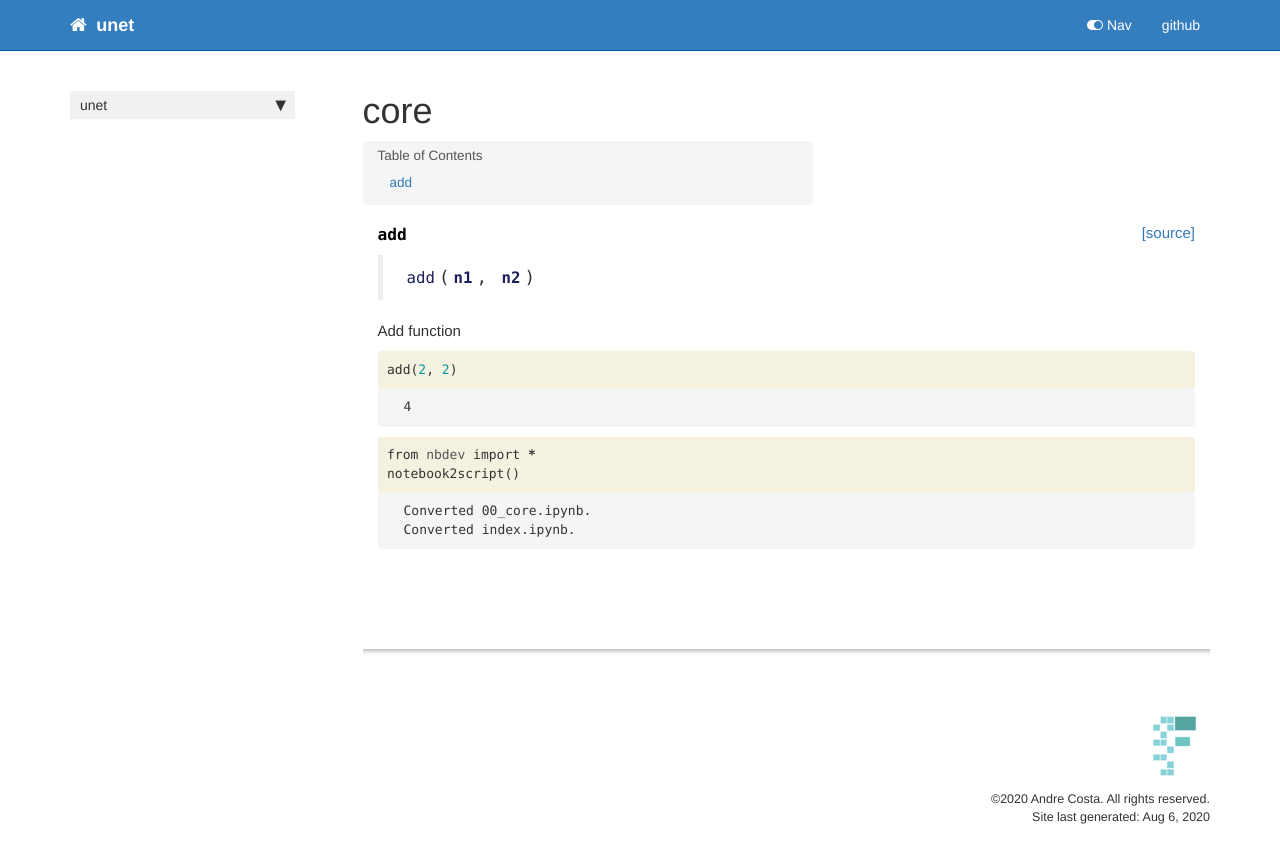
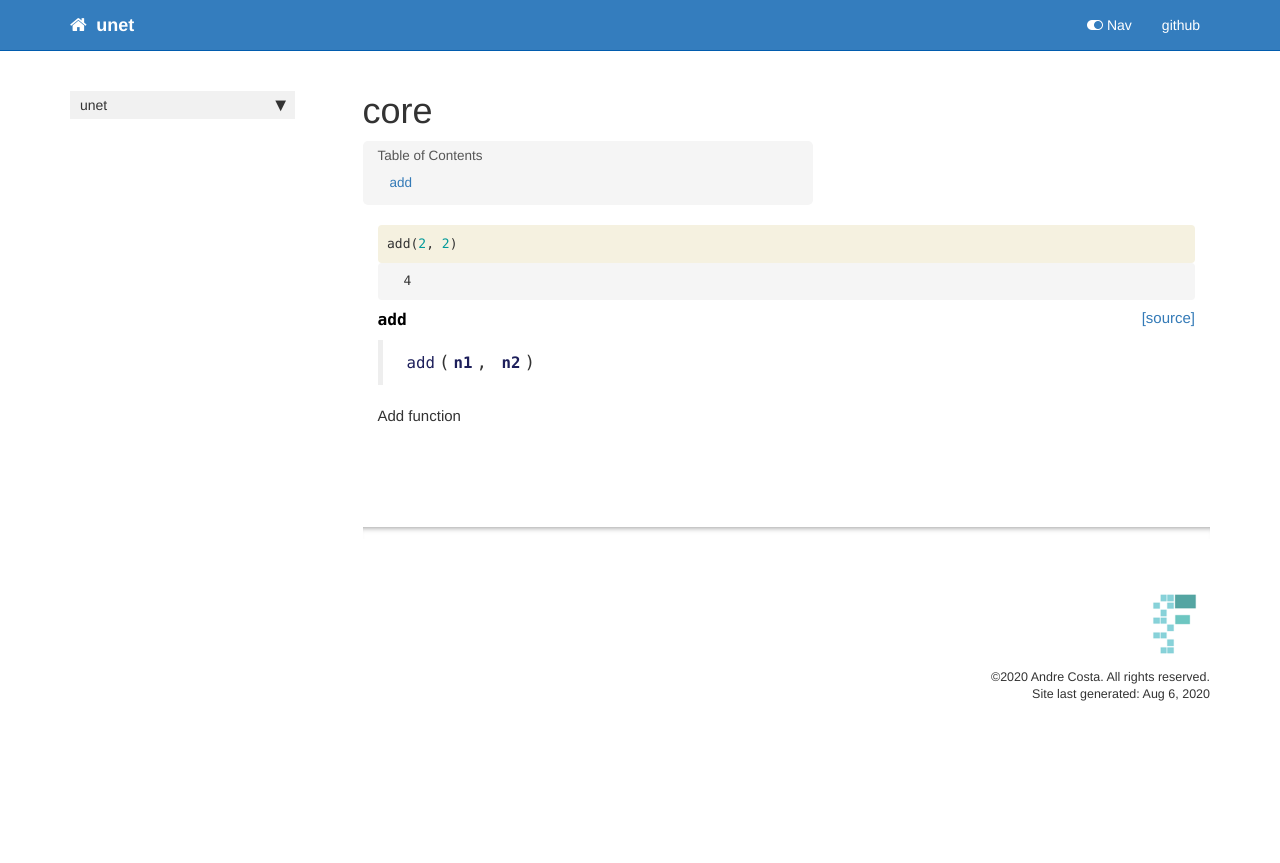
Before and after one commit to andreandradecosta/unet, a Jekyll site: the page built from docs/core.html, in a window 1280 px wide. Shown: the top 863 px of the page. Built offline with Jekyll 4.4.1, drawn with Linux system fonts in a browser that asks for light colours; nearby versions of some CDN libraries; comment, search, counter and statistics services are not loaded.

```diff
--- a/docs/core.html
+++ b/docs/core.html
@@ -30,31 +30,6 @@ sidebar: home_sidebar
     {% raw %}
 
 <div class="cell border-box-sizing code_cell rendered">
-
-</div>
-    {% endraw %}
-
-    {% raw %}
-
-<div class="cell border-box-sizing code_cell rendered">
-
-<div class="output_wrapper">
-<div class="output">
-
-<div class="output_area">
-
-
-<div class="output_markdown rendered_html output_subarea ">
-<h4 id="add" class="doc_header"><code>add</code><a href="https://github.com/andreandradecosta/unet/tree/master/unet/core.py#L6" class="source_link" style="float:right">[source]</a></h4><blockquote><p><code>add</code>(<strong><code>n1</code></strong>, <strong><code>n2</code></strong>)</p>
-</blockquote>
-<p>Add function</p>
-
-</div>
-
-</div>
-
-</div>
-</div>
 
 </div>
     {% endraw %}
@@ -95,28 +70,20 @@ sidebar: home_sidebar
     {% raw %}
 
 <div class="cell border-box-sizing code_cell rendered">
-<div class="input">
-
-<div class="inner_cell">
-    <div class="input_area">
-<div class=" highlight hl-ipython3"><pre><span></span><span class="kn">from</span> <span class="nn">nbdev</span> <span class="kn">import</span> <span class="o">*</span>
-<span class="n">notebook2script</span><span class="p">()</span>
-</pre></div>
-
-    </div>
-</div>
-</div>
 
 <div class="output_wrapper">
 <div class="output">
 
 <div class="output_area">
 
-<div class="output_subarea output_stream output_stdout output_text">
-<pre>Converted 00_core.ipynb.
-Converted index.ipynb.
-</pre>
+
+<div class="output_markdown rendered_html output_subarea ">
+<h4 id="add" class="doc_header"><code>add</code><a href="https://github.com/andreandradecosta/unet/tree/master/unet/core.py#L6" class="source_link" style="float:right">[source]</a></h4><blockquote><p><code>add</code>(<strong><code>n1</code></strong>, <strong><code>n2</code></strong>)</p>
+</blockquote>
+<p>Add function</p>
+
 </div>
+
 </div>
 
 </div>
```
Also changed, not shown: docs/index.html (+0 -33 lines), README.md, 2 other files.
